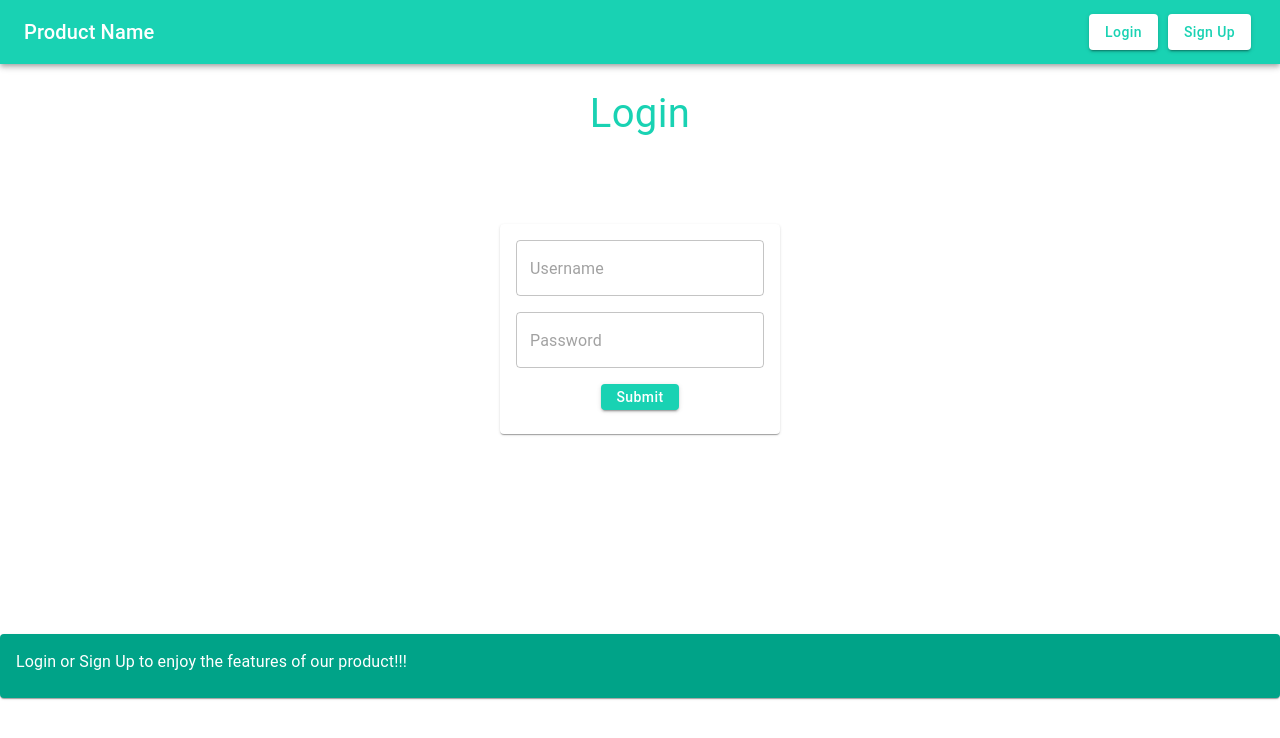
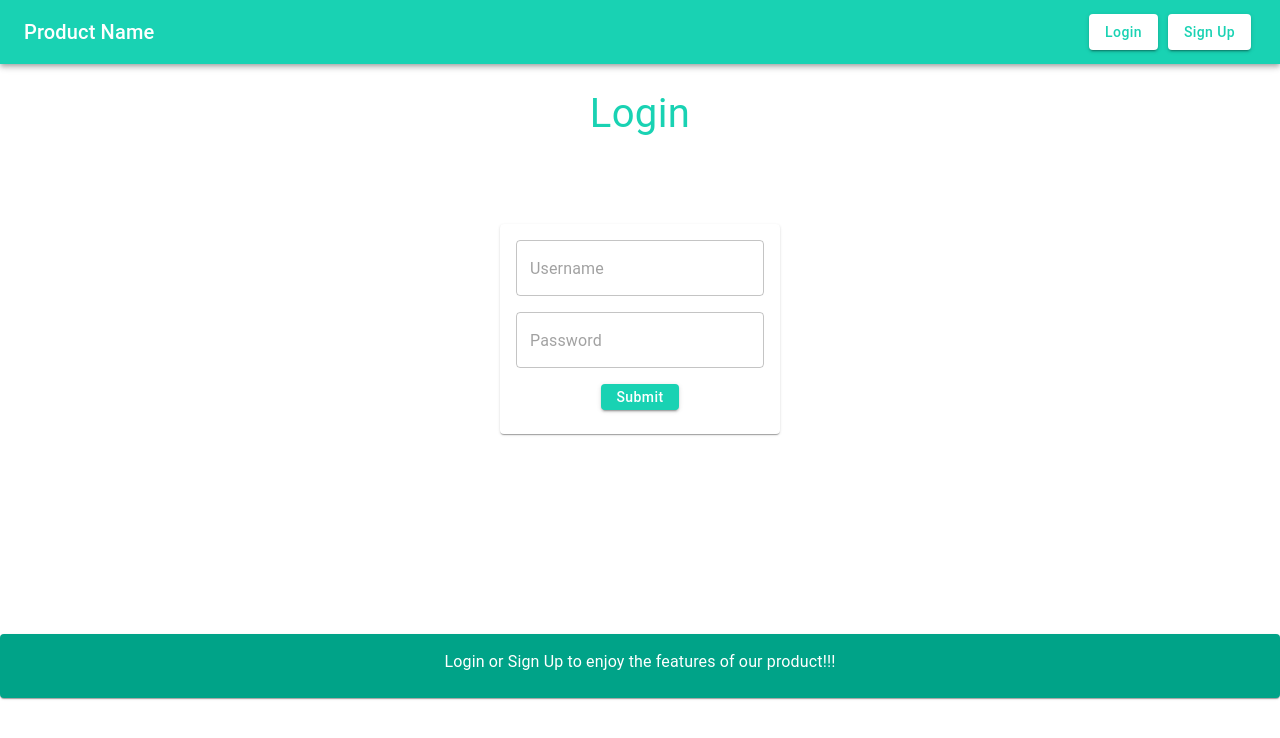
Before and after one commit to Lyte952/mui-interview.github.io, a React (Create React App) app: page / in a window 1280 px wide. Shown: the top 738 px of the page. Built offline with nearby package versions, Linux system fonts and the light colour scheme.

Commit message:
Implemented React

```diff
--- a/src/App.js
+++ b/src/App.js
@@ -1,8 +1,8 @@
 import React from 'react';
 import { Card, CardContent, TextField, AppBar, Toolbar, Typography, Button } from '@mui/material';
 
-const App = () => {
-  const containerStyle = {
+class Login extends React.Component {
+  containerStyle = {
     display: 'flex',
     flexDirection: 'column',
     justifyContent: 'center',
@@ -10,62 +10,104 @@ const App = () => {
     borderRadius: '16px'
   };
 
-  const textFieldStyle = {
+  textFieldStyle = {
     marginBottom: '16px',
     borderRadius: '16px',
-
   };
 
-  const topButtons = {
-    margin: '5px',
-    textTransform: 'none',
-  };
-
-  const buttonStyle = {
+  buttonStyle = {
     height: '26px',
     textTransform: 'none'
   };
 
-
+  render() {
     return (
       <div>
-      <AppBar position="static" >
-        <Toolbar sx={{backgroundColor: '#19d2b3'}}>
-          <Typography variant="h6" component="div" style={{ flexGrow: 1 }}>
-            Product Name
-          </Typography>
-          <Button variant="contained" style={topButtons} sx={{backgroundColor: 'white',
-                                                              color: '#19d2b3',
-                                                                ':hover': {bgcolor: '#19d2b3',
-                                                                           color: 'white'}}}>Login</Button>
-          <Button variant="contained" style={topButtons} sx={{backgroundColor: 'white',
-                                                              color: '#19d2b3',
-                                                                ':hover': {bgcolor: '#19d2b3',
-                                                                           color: 'white'}}}>Sign Up</Button>
-        </Toolbar>
-      </AppBar>
-
-      <div style={containerStyle}>
-        <Typography style={{margin: '20px', fontSize:'40px', color: '#19d2b3', marginBottom: '80px'}}>Login</Typography>
+        <div style={this.containerStyle}>
+          <Typography style={{ margin: '20px', fontSize: '40px', color: '#19d2b3', marginBottom: '80px' }}>Login</Typography>
           <Card>
-          <CardContent style={containerStyle}>
-            <TextField type="text" variant='outlined' placeholder='Username' style={textFieldStyle} sx={{'& input': {borderColor: '#19d2b3'}}}/>
-            <TextField type="password" variant='outlined' placeholder='Password' style={textFieldStyle} sx={{'& input': {borderColor: '#19d2b3'}}} />
-            <Button variant="contained" style={buttonStyle} sx={{backgroundColor: '#19d2b3', ':hover': {bgcolor: 'white',
-                                                                                                        color: '#19d2b3'}}}>Submit</Button>
-          </CardContent>
-        </Card>
-      </div>
-
-      <div>
-        <Card sx={{bgcolor: '#00a388', marginTop: '200px'}}>
-          <CardContent>
-            <Typography sx={{justifyContent: 'center', color: 'white'}}>Login or Sign Up to enjoy the features of our product!!!</Typography>
+            <CardContent style={this.containerStyle}>
+              <TextField type="text" variant="outlined" placeholder="Username" style={this.textFieldStyle} InputProps={{ style: { borderColor: '#19d2b3' } }} />
+              <TextField type="password" variant="outlined" placeholder="Password" style={this.textFieldStyle} InputProps={{ style: { borderColor: '#19d2b3' } }} />
+              <Button variant="contained" style={this.buttonStyle} sx={{ backgroundColor: '#19d2b3', ':hover': { backgroundColor: 'white', color: '#19d2b3' } }}>Submit</Button>
             </CardContent>
           </Card>
         </div>
       </div>
     );
+  }
+}
+
+class Signup extends React.Component {
+  containerStyle = {
+    display: 'flex',
+    flexDirection: 'column',
+    justifyContent: 'center',
+    alignItems: 'center',
+    borderRadius: '16px'
   };
 
+  textFieldStyle = {
+    marginBottom: '16px',
+    borderRadius: '16px',
+  };
+
+  buttonStyle = {
+    height: '26px',
+    textTransform: 'none'
+  };
+
+  render() {
+    return (
+      <div>
+        <div style={this.containerStyle}>
+          <Typography style={{ margin: '20px', fontSize: '40px', color: '#19d2b3', marginBottom: '80px' }}>Signup</Typography>
+          <Card>
+            <CardContent style={this.containerStyle}>
+              <TextField type="text" variant="outlined" placeholder="Name" style={this.textFieldStyle} InputProps={{ style: { borderColor: '#19d2b3' } }} />
+              <TextField type="password" variant="outlined" placeholder="Preferred username" style={this.textFieldStyle} InputProps={{ style: { borderColor: '#19d2b3' } }} />
+              <TextField type="password" variant="outlined" placeholder="Type preferred password" style={this.textFieldStyle} InputProps={{ style: { borderColor: '#19d2b3' } }} />
+              <TextField type="password" variant="outlined" placeholder="Confirm password" style={this.textFieldStyle} InputProps={{ style: { borderColor: '#19d2b3' } }} />
+              <Button variant="contained" style={this.buttonStyle} sx={{ backgroundColor: '#19d2b3', ':hover': { backgroundColor: 'white', color: '#19d2b3' } }}>Submit</Button>
+            </CardContent>
+          </Card>
+        </div>
+      </div>
+    );
+  }
+}
+
+class App extends React.Component {
+  topButtons = {
+    margin: '5px',
+    textTransform: 'none',
+  };
+
+  render() {
+    return (
+      <div>
+        <AppBar position="static" sx={{ backgroundColor: '#19d2b3' }}>
+          <Toolbar>
+            <Typography variant="h6" component="div" style={{ flexGrow: 1 }}>
+              Product Name
+            </Typography>
+            <Button value="login" variant="contained" style={this.topButtons} sx={{ backgroundColor: 'white', color: '#19d2b3', ':hover': { backgroundColor: '#19d2b3', color: 'white' } }}>Login</Button>
+            <Button value="signup" variant="contained" style={this.topButtons} sx={{ backgroundColor: 'white', color: '#19d2b3', ':hover': { backgroundColor: '#19d2b3', color: 'white' } }}>Sign Up</Button>
+          </Toolbar>
+        </AppBar>
+
+        <Login />
+
+        <div>
+          <Card sx={{ bgcolor: '#00a388', marginTop: '200px' }}>
+            <CardContent>
+              <Typography sx={{ textAlign: 'center', color: 'white' }}>Login or Sign Up to enjoy the features of our product!!!</Typography>
+            </CardContent>
+          </Card>
+        </div>
+      </div>
+    );
+  }
+}
+
 export default App;
```
Lines whose indentation alone changed are shown as unchanged.
